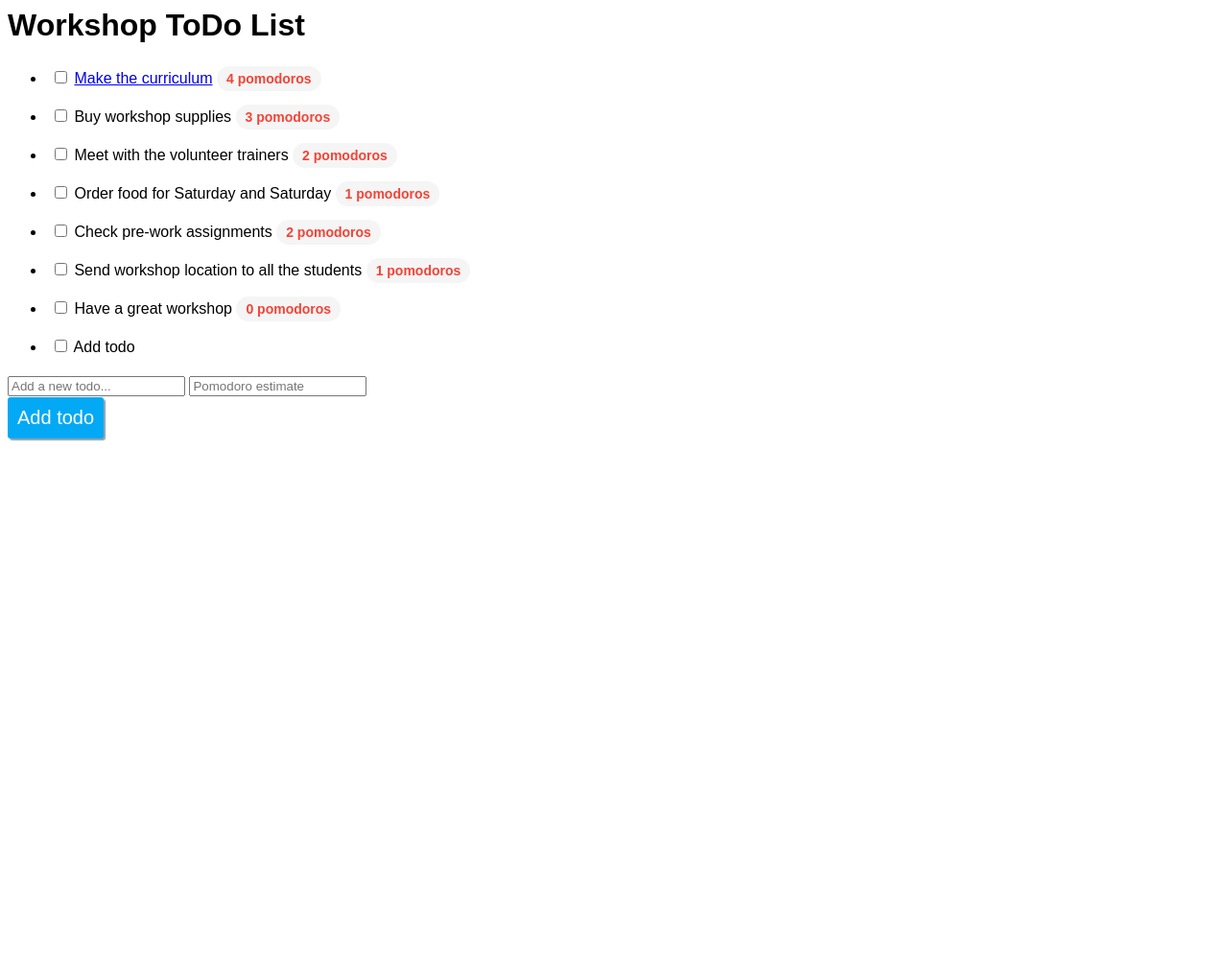
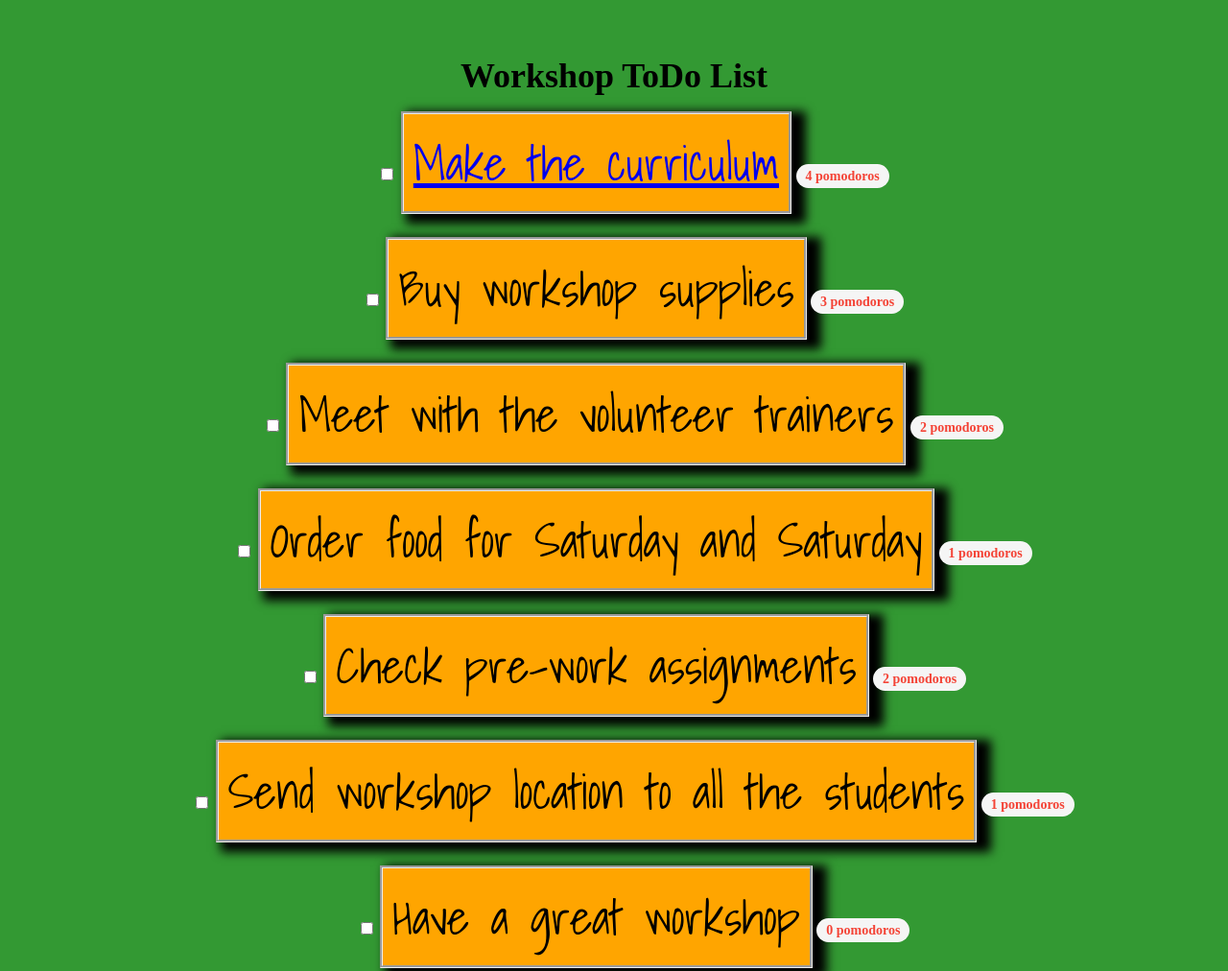
Before and after one commit to luzcano704/todo_app_front_end, a plain HTML site: page index.html in a window 1280 px wide. Shown: the top 1012 px of the page at 96% size. Before the commit the page ends 800 px from the top, so only its background shows below. Drawn offline with Linux system fonts and the light colour scheme.

Commit message:
We got freetime

```diff
--- a/index.css
+++ b/index.css
@@ -1,5 +1,7 @@
 html{
-    font-family: sans-serif;
+    font-size: large;
+    padding:50px;
+    text-align:center;
 }
 .pomodoro-estimate{
     font-weight: bold;
@@ -27,5 +29,22 @@ html{
 }
 li{
     padding: 5px;
-    margin-bottom: 10px
+    margin-bottom: 40px
 }
+body{
+    background-color: #339933;
+}
+#name{
+    border-style: double;
+}
+.thing-todo{
+    font-size: 50px;
+    border-style: groove;
+    padding: 10px;
+    font-family: 'Shadows Into Light', cursive;
+    box-shadow: 10px 5px 10px 5px;
+    background-color: #ffa500;
+}
+ul{
+    list-style-type: none;
+}
--- a/index.html
+++ b/index.html
@@ -2,53 +2,55 @@
     <head>
         <title>To-Do List Application</title>
         <link rel="stylesheet" href="index.css">
+        <link href="https://fonts.googleapis.com/css?family=Shadows+Into+Light" rel="stylesheet">
     </head>
     <body>
         <h1>Workshop ToDo List</h1>
         <ul>
             <li>
                 <input type="checkbox">
-                <a href="show.html">Make the curriculum</a>
+                <span class="thing-todo"><a href="show.html">Make the curriculum</a></span>
                 <span class="pomodoro-estimate">4 pomodoros</span>
             </li>
         <li>
             <input type="checkbox">
-            Buy workshop supplies
+            <span class="thing-todo">Buy workshop supplies</span>
             <span class="pomodoro-estimate">3 pomodoros</span>
         </li>
             <li>
                 <input type="checkbox">
-                Meet with the volunteer trainers
+                <span class="thing-todo">Meet with the volunteer trainers</span>
                 <span class="pomodoro-estimate">2 pomodoros</span>
             </li>
         <li>
             <input type="checkbox">
-            Order food for Saturday and Saturday
+            <span class="thing-todo">Order food for Saturday and Saturday</span>
+            <span class="pomodoro-estimate">1 pomodoros</span>
+
+        </li>
+            <li>
+                <input type="checkbox">
+                <span class="thing-todo">Check pre-work assignments</span>
+                <span class="pomodoro-estimate">2 pomodoros</span>
+            </li>
+        <li>
+            <input type="checkbox">
+            <span class="thing-todo">Send workshop location to all the students</span>
             <span class="pomodoro-estimate">1 pomodoros</span>
         </li>
             <li>
                 <input type="checkbox">
-                Check pre-work assignments
-                <span class="pomodoro-estimate">2 pomodoros</span>
-            </li>
-        <li>
-            <input type="checkbox">
-            Send workshop location to all the students
-            <span class="pomodoro-estimate">1 pomodoros</span>
-        </li>
-            <li>
-                <input type="checkbox">
-                Have a great workshop
+                <span class="thing-todo">Have a great workshop</span>
                 <span class="pomodoro-estimate">0 pomodoros</span>
             </li>
         <li>
-            <input type="checkbox">
-            Add todo
+            <input type="checkbox"
             </li>
         </ul>
 
         <input type="text" placeholder="Add a new todo...">
         <input type="number" placeholder="Pomodoro estimate">
         <input id="add-new-todo-button" type="submit" value="Add todo">
+        <input type="text" placeholder="Description">
     </body>
 </html>
--- a/show.css
+++ b/show.css
@@ -4,3 +4,6 @@ h2{
     font-size: 33px;
     margin: 20px 0px;
 }
+body{
+    background-color: #ffa500;
+}
```
